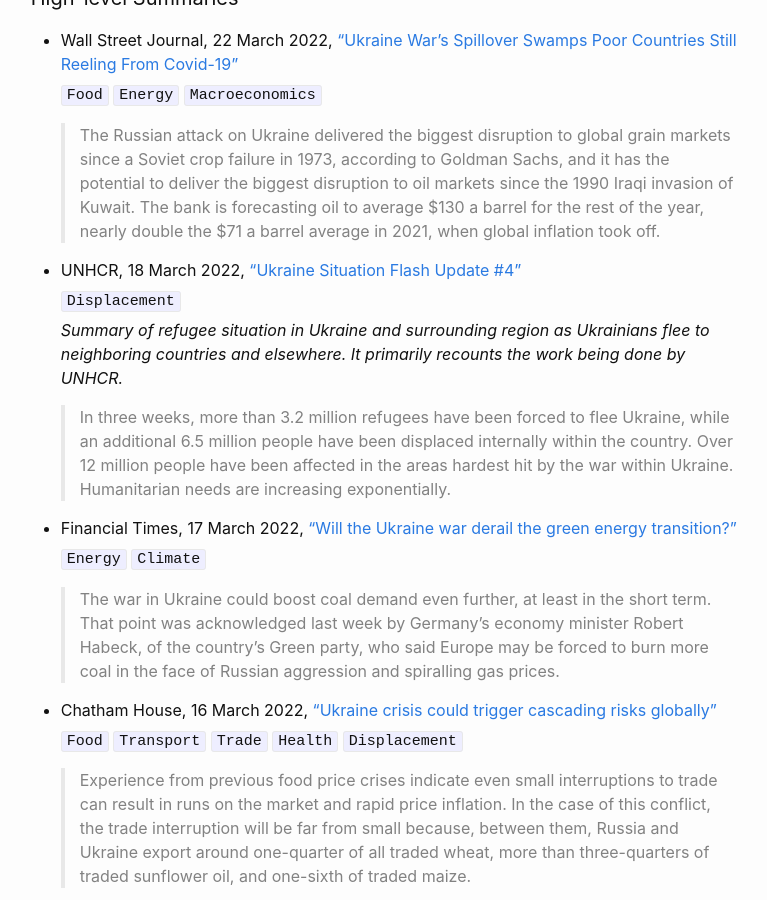
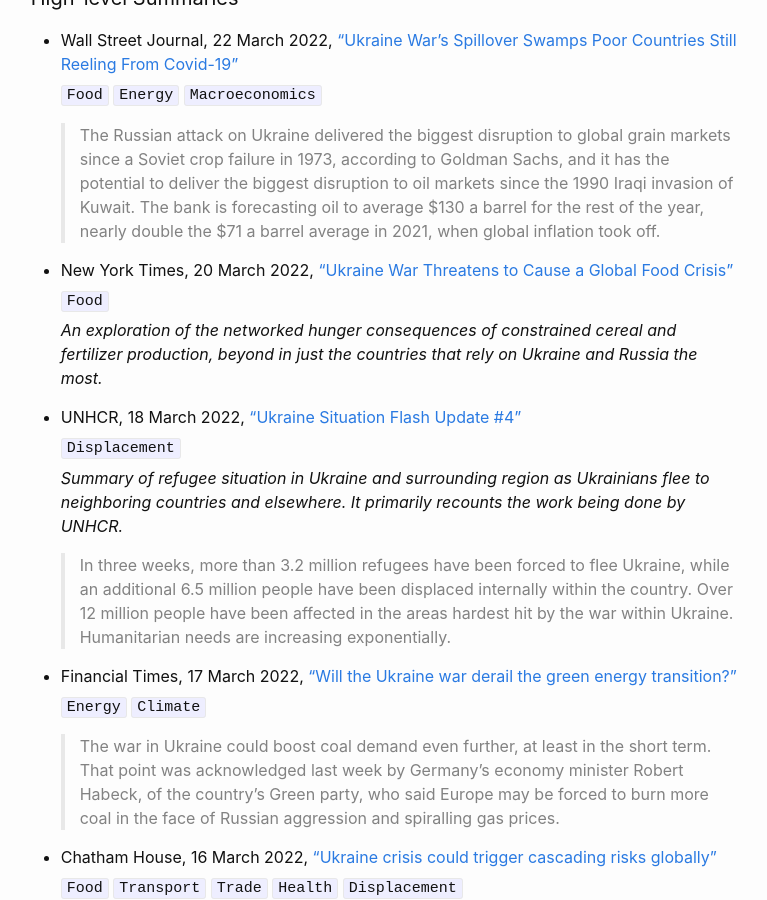
Before and after one commit to bennotkin/ukraine-corner, a Jekyll site: the page built from index.markdown, in a window 1280 px wide and 900 px high, scrolled down 2282 px. Shown: the whole window, without its empty margins (256-1023 px from the left). Built offline with Jekyll 4.4.1, drawn with Linux system fonts in a browser that asks for light colours.

Commit message:
nyt article

```diff
--- a/index.markdown
+++ b/index.markdown
@@ -57,6 +57,12 @@
   `Food` `Energy` `Macroeconomics`
 
   > The Russian attack on Ukraine delivered the biggest disruption to global grain markets since a Soviet crop failure in 1973, according to Goldman Sachs, and it has the potential to deliver the biggest disruption to oil markets since the 1990 Iraqi invasion of Kuwait. The bank is forecasting oil to average $130 a barrel for the rest of the year, nearly double the $71 a barrel average in 2021, when global inflation took off.
+
+- New York Times, 20 March 2022, ["Ukraine War Threatens to Cause a Global Food Crisis"](https://www.nytimes.com/2022/03/20/world/americas/ukraine-war-global-food-crisis.html)
+
+  `Food`
+
+  An exploration of the networked hunger consequences of constrained cereal and fertilizer production, beyond in just the countries that rely on Ukraine and Russia the most.
 
 - UNHCR, 18 March 2022, ["Ukraine Situation Flash Update #4"](https://data2.unhcr.org/en/documents/details/91448)
 
```
